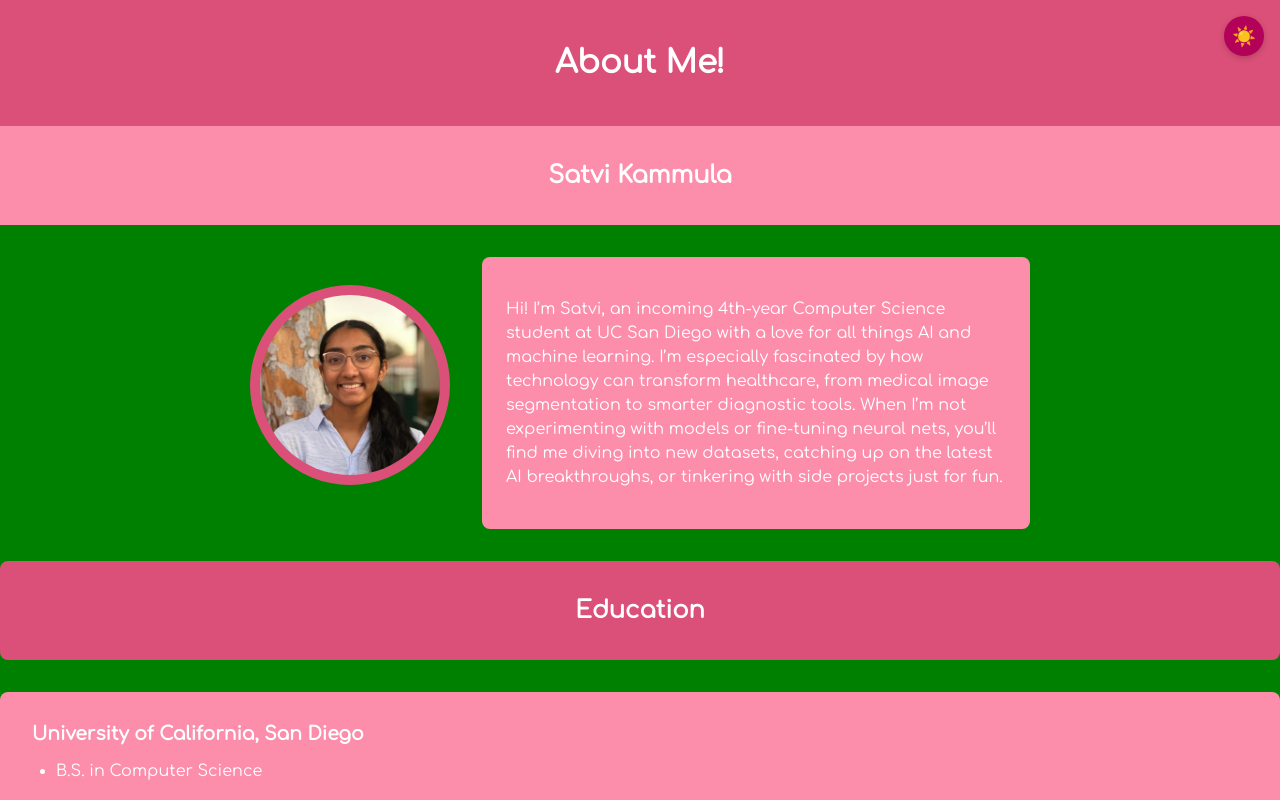
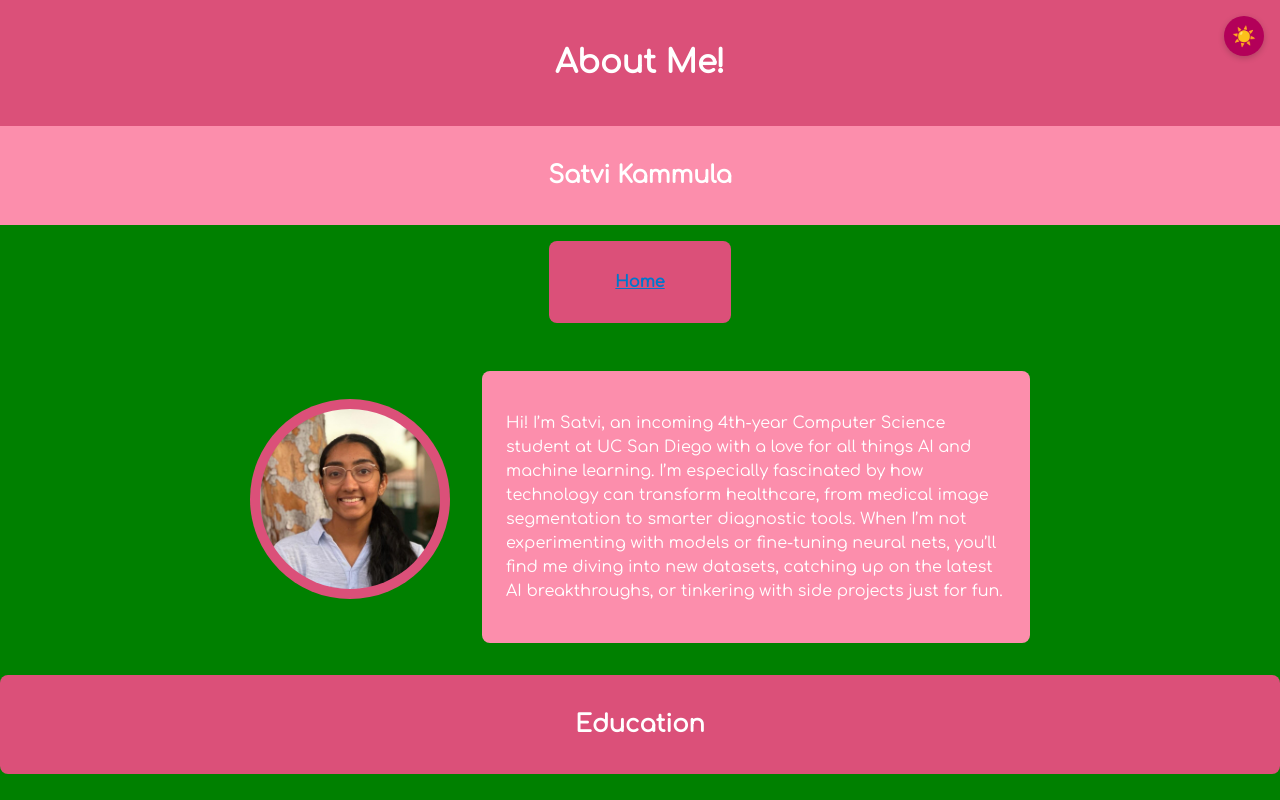
Before and after one commit to satvikak/satvikammula-site, a plain HTML site: page public_html/members/satvikammula.html in a window 1280 px wide. Shown: the top 800 px of the page. Drawn offline with Linux system fonts and the light colour scheme.

Commit message:
Add home button to my page

```diff
--- a/public_html/members/satvikammula.html
+++ b/public_html/members/satvikammula.html
@@ -22,6 +22,10 @@
   <section class="session">
     <h2>Satvi Kammula</h2>
   </section>
+
+  <div class="sectionTitle DPBubble" style="max-width: 150px; margin: 1rem auto; text-align: center;">
+    <p><a href="/" class="nameLink">Home</a></p>
+  </div>
 
   <!-- About Me Section -->
   <div class="sideBySide aboutSection">
```
